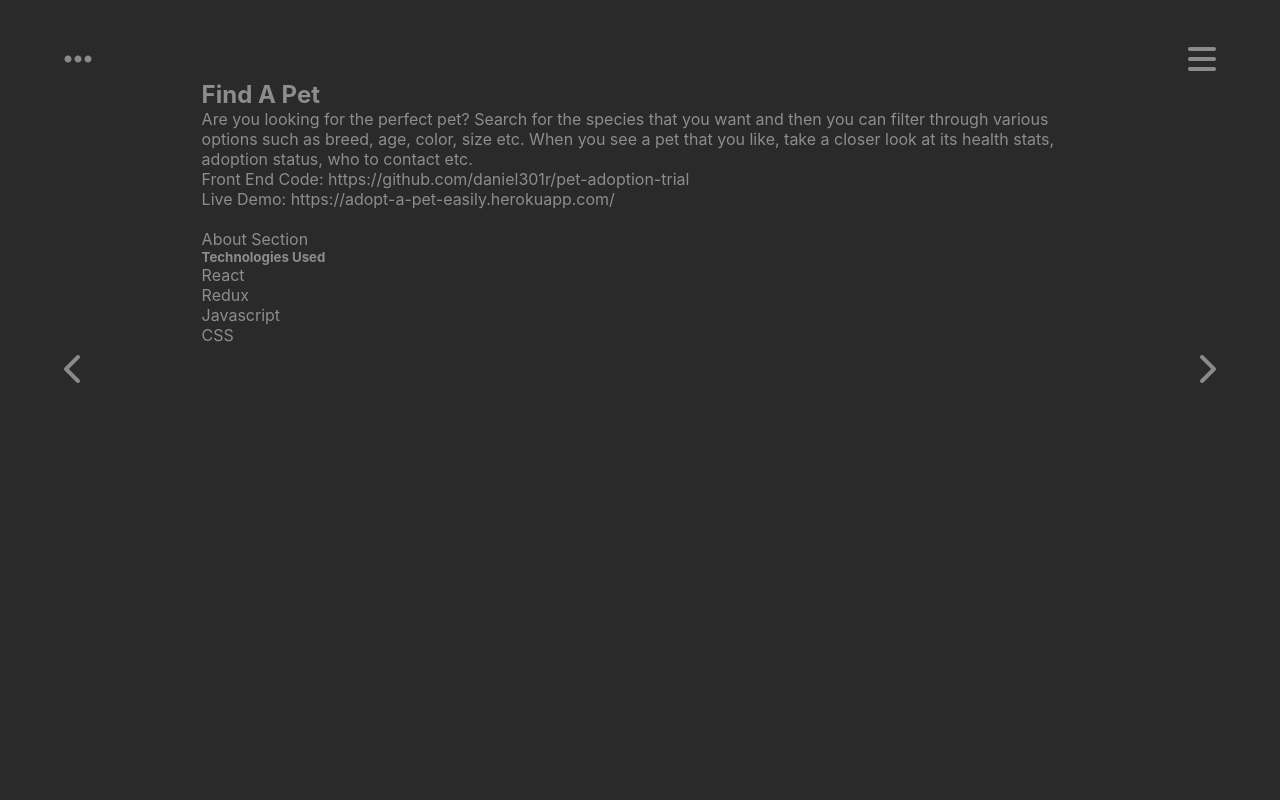
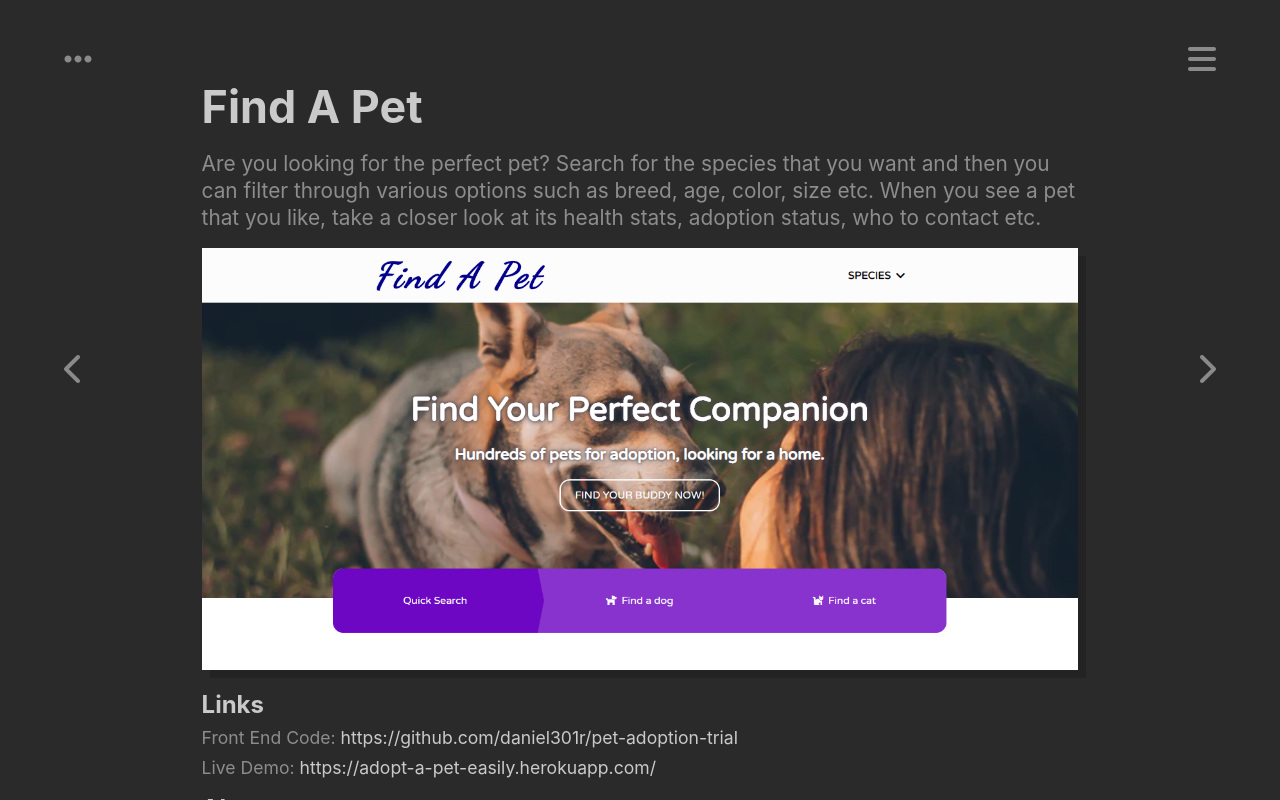
Before and after one commit to daniel301r/personal-portfolio, a React (Create React App) app: page /portfolio/find-a-pet in a window 1280 px wide. Built offline with nearby package versions, Linux system fonts and the light colour scheme; a web font is replaced by a local one.

Commit message:
update project page

```diff
--- a/src/components/About.js
+++ b/src/components/About.js
@@ -4,8 +4,8 @@ const About = () => {
     // try and have it so you click and then it appears but for now don't worry
     // half and half the design to make it two different colors
     return (
-        <div>
-            <div>
+        <div id="about">
+            <div className="about-me">
                 <h2>About Me</h2>
                 <p>Hi, I'm Daniel from London</p>
                 <p>I'm a full-stack developer that likes working with Javascript and React.</p>
@@ -13,7 +13,7 @@ const About = () => {
                 <p>Check out my portfolio and GitHub for more of my work.</p>
                 <p>Thanks for taking a look at my page.</p>
             </div>
-            <div>
+            <div className="skills">
                 <h2>Skills</h2>
                 <div>
                     <h5>Languages</h5>
--- a/src/components/Project.js
+++ b/src/components/Project.js
@@ -10,20 +10,34 @@ const Project = ({ projects, match }) => {
 
     return (
         <div id="project" className="content-container text-pages">
-            <h2>{project.name}</h2>
-            <p>{project.description}</p>
-            <div>
+            <div className="project-about">
+                <h1>{project.name}</h1>
+                <p>{project.description}</p>
+            </div>
+            <img src={project.img}/>
+            <div className="section">
+                <h4>Links</h4>
                 <ul>
-                    {project.frontEndLink && <li>Front End Code: {project.frontEndLink}</li>}
-                    {project.backEndLink && <li>Back End Code: {project.backEndLink}</li>}
-                    {project.liveLink && <li>Live Demo: {project.liveLink}</li>}
+                    {project.frontEndLink &&
+                        <li>Front End Code:
+                            <a href={project.frontEndLink} target="_blank"> {project.frontEndLink}</a>
+                        </li>}
+                    {project.backEndLink &&
+                        <li>Back End Code:
+                            <a href={project.backEndLink} target="_blank"> {project.backEndLink}</a>
+                        </li>}
+                    {project.liveLink &&
+                        <li>Live Demo:
+                            <a href={project.liveLink} target="_blank"> {project.liveLink}</a>
+                        </li>}
                 </ul>
             </div>
-            <img/>
-            <p>About Section</p>
-            <div>
-                <h5>Technologies Used</h5>
-                <ul>
+            <div className="section">
+                <h4>About</h4>
+            </div>
+            <div className="section">
+                <h4>Technologies Used</h4>
+                <ul className="tech-used">
                     {project.tech.map((el, i) => <li key={i}>{el}</li>)}
                 </ul>
             </div>
--- a/src/index.css
+++ b/src/index.css
@@ -7,6 +7,7 @@ color: #515152;
 
 :root {
   --main-text-color: #8d8d8d;
+  --secondary-text-color: #cacaca;
 }
 
 * {
@@ -181,7 +182,7 @@ ul {
 .about h1 {
   margin-bottom: 1.5rem;
   font-size: 3rem;
-  color: #cacaca;
+  color: var(--secondary-text-color);
 }
 
 .about p {
@@ -211,3 +212,56 @@ ul {
 }
 
 /* Project */
+
+.project-about {
+  margin-bottom: 1rem;
+}
+
+.project-about h1{
+  color: var(--secondary-text-color);
+  font-size: 2.8rem;
+  margin-bottom: 1rem;
+}
+
+.project-about p{
+  font-size: 1.3rem;
+  line-height: 1.7rem;
+}
+
+#project img {
+  width: 100%;
+  box-shadow: 8px 8px 0 rgba(0,0,0,.15);
+}
+
+.section {
+  margin-top: 1rem;
+}
+
+.section h4{
+  color: var(--secondary-text-color);
+  font-size: 1.5rem;
+  margin-bottom: 0.5rem;
+}
+
+.section li{
+  font-size: 1.1rem;
+  margin-bottom: 0.6rem;
+}
+
+.section a{
+  color: var(--secondary-text-color);
+  text-decoration: none;
+}
+
+.tech-used{
+  list-style: circle;
+  padding: 0 1.5rem;
+}
+
+/* About Page */
+
+#about {
+  height: 100vh;
+  width: 100vw;
+  display: flex;
+}
```
